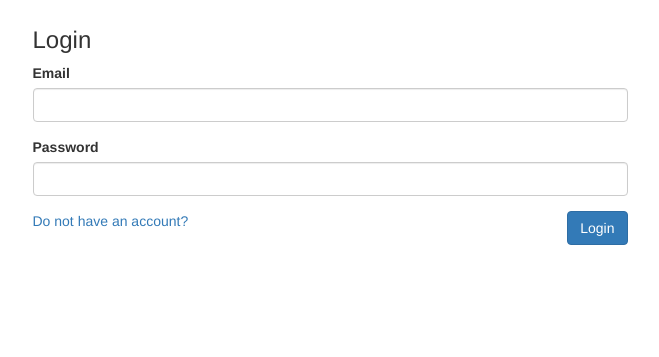
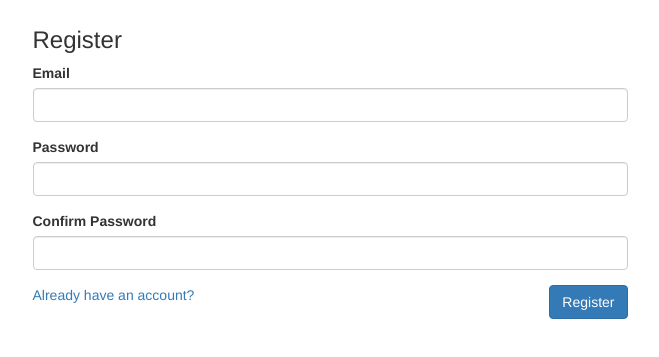
Before and after one commit to lmk1988/numbers_server, a website: page public/html/welcome.html at #/register in a window 1280 px wide. Shown: the part 109-466 px from the top of the page, without its empty margins (310-969 px from the left). Drawn offline with nearby package versions, Linux system fonts and the light colour scheme; some packages are replaced by stand-ins of ours; a script that the page names is missing.

Commit message:
Fix welcome route errors

```diff
--- a/public/html/template/register.html
+++ b/public/html/template/register.html
@@ -19,7 +19,7 @@
         </div>
         <div class="form-group">
             <label>Confirm Password</label>
-            <input type="password" name="confirm_password" class="form-control" ng-model="confirm_password" ng-pattern="password|escapeRegex"  ng-class="{'has-error': registerForm.confirm_password.$invalid}" required >
+            <input type="password" name="confirm_password" class="form-control" ng-model="confirm_password" ng-pattern="{{password}}"  ng-class="{'has-error': registerForm.confirm_password.$invalid}" required >
             <div ng-messages="registerForm.confirm_password.$error" ng-if="registerForm.confirm_password.$dirty && registerForm.$submitted" role="alert">
                 <div ng-message="required">Required</div>
                 <div ng-message="pattern">Password not the same</div>
--- a/public/js/welcome.js
+++ b/public/js/welcome.js
@@ -1,7 +1,11 @@
 
 var app = angular.module('app', ['ngRoute', 'ngMessages']);
 
-app.config(function($routeProvider) {
+app.config(function($locationProvider, $routeProvider) {
+
+    //Fix route issue
+    $locationProvider.hashPrefix('');
+
     $routeProvider
     .when('/login', {
         templateUrl : '/html/template/login.html'
@@ -12,6 +16,7 @@ app.config(function($routeProvider) {
     .otherwise({
         redirectTo : '/login'
     });
+
 });
 
 app.controller('loginCtrl', function($scope, $http, $location) {
```
